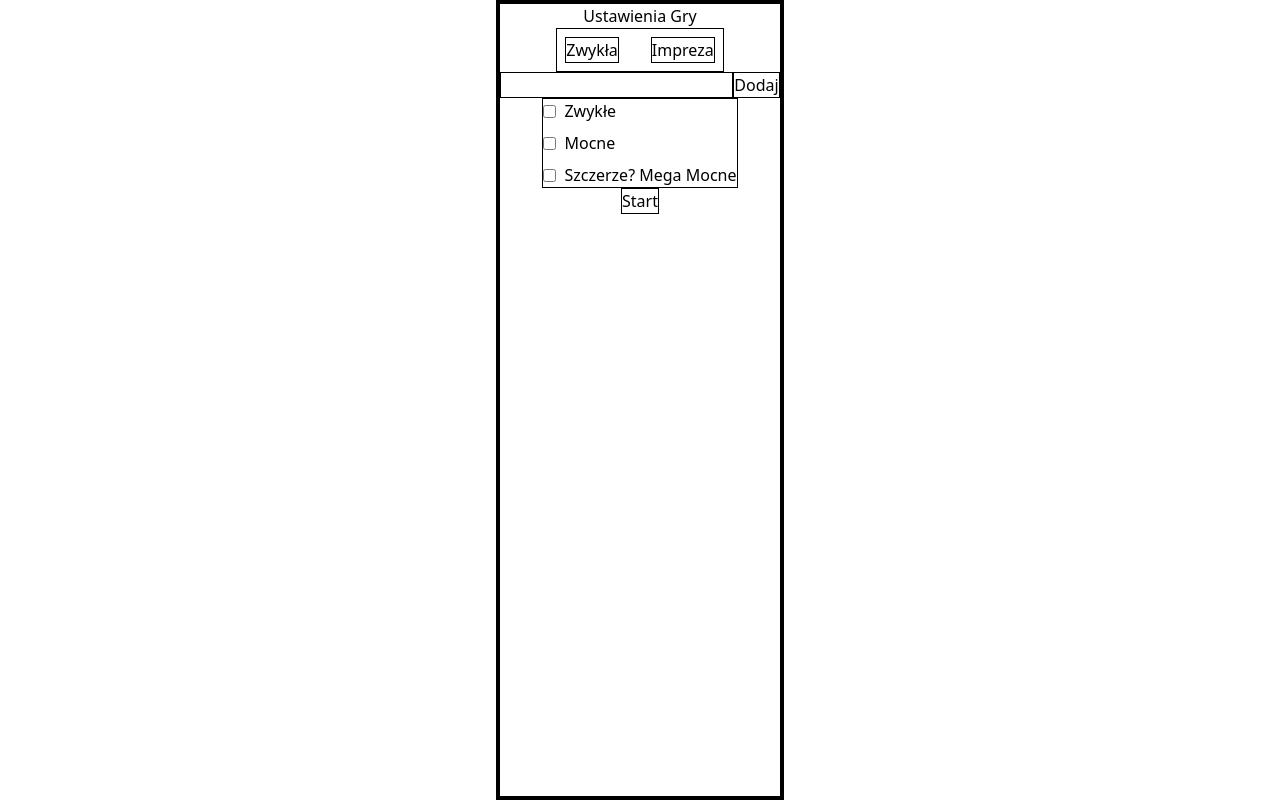
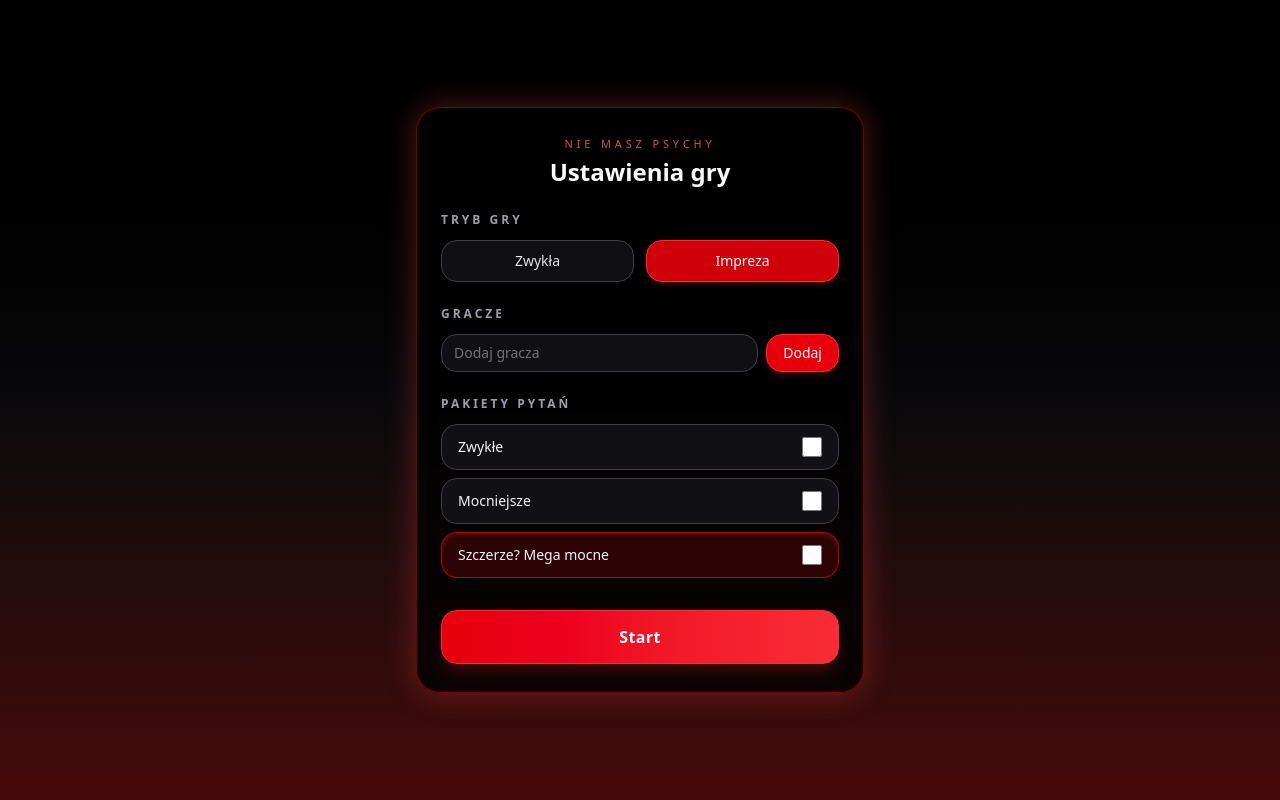
Before and after one commit to Mozlook/TruthOrDareFrontend, a React (Vite) app: page / in a window 1280 px wide. Both pictures are taken after a click on the button "Impreza". Built offline with nearby package versions, Linux system fonts and the light colour scheme.

Commit message:
added styling

```diff
--- a/src/App.tsx
+++ b/src/App.tsx
@@ -12,8 +12,10 @@ function App() {
     hardcore: false,
   });
   const [party, setParty] = useState<string[]>([]);
+
   return (
-    <div className="flex justify-center min-h-screen ">
+    <div className="min-h-screen bg-gradient-to-b from-black via-zinc-950 to-red-950 text-zinc-50 flex items-center justify-center px-4 py-6">
+      <div className="w-full max-w-md">
         {gameState === "menu" && (
           <CreateGame
             setGameState={setGameState}
@@ -25,6 +27,7 @@ function App() {
             setParty={setParty}
           />
         )}
+
         {gameState === "game" && (
           <DisplayQuestion
             gameMode={gameMode}
@@ -33,6 +36,7 @@ function App() {
           />
         )}
       </div>
+    </div>
   );
 }
 
--- a/src/components/CreateGame/CreateGame.tsx
+++ b/src/components/CreateGame/CreateGame.tsx
@@ -16,6 +16,7 @@ type Props = {
   setQuestionsPackage: React.Dispatch<React.SetStateAction<QuestionsPackage>>;
   setParty: React.Dispatch<React.SetStateAction<string[]>>;
 };
+
 const CreateGame: React.FC<Props> = ({
   gameMode,
   questionsPackge,
@@ -28,25 +29,55 @@ const CreateGame: React.FC<Props> = ({
   function StartGame() {
     setGameState("game");
   }
+
   return (
-    <div className="border-black border-4 flex flex-col items-center">
-      Ustawienia Gry
+    <section className="rounded-3xl bg-black/80 border border-red-700/60 shadow-[0_0_30px_rgba(239,68,68,0.35)] backdrop-blur-sm px-5 py-6 sm:px-6 sm:py-7 space-y-6">
+      <header className="text-center space-y-1">
+        <p className="text-[11px] uppercase tracking-[0.35em] text-red-400/80">
+          Nie masz psychy
+        </p>
+        <h1 className="text-2xl font-semibold text-zinc-50">Ustawienia gry</h1>
+      </header>
+
+      <div className="space-y-3">
+        <h2 className="text-xs font-semibold uppercase tracking-[0.25em] text-zinc-400">
+          Tryb gry
+        </h2>
         <GameModePicker
           gameMode={gameMode}
           setGameMode={setGameMode}
           setParty={setParty}
         />
+      </div>
+
       {gameMode === "party" && (
+        <div className="space-y-3">
+          <h2 className="text-xs font-semibold uppercase tracking-[0.25em] text-zinc-400">
+            Gracze
+          </h2>
           <PartyCreator party={party} setParty={setParty} />
+        </div>
       )}
+
+      <div className="space-y-3">
+        <h2 className="text-xs font-semibold uppercase tracking-[0.25em] text-zinc-400">
+          Pakiety pytań
+        </h2>
         <QuestionsPackagePicker
           questionsPackage={questionsPackge}
           setQuestionPackage={setQuestionsPackage}
         />
-      <button type="button" onClick={StartGame} className="border-1">
+      </div>
+
+      <button
+        type="button"
+        onClick={StartGame}
+        className="mt-2 w-full rounded-2xl border border-red-500 bg-gradient-to-r from-red-600 to-red-500 py-3.5 text-base font-semibold tracking-wide text-white shadow-lg shadow-red-900/40 transition-transform active:scale-[0.97] focus-visible:outline-none focus-visible:ring-2 focus-visible:ring-red-400 focus-visible:ring-offset-2 focus-visible:ring-offset-black"
+      >
         Start
       </button>
-    </div>
+    </section>
   );
 };
+
 export default CreateGame;
--- a/src/components/CreateGame/GameModePicker.tsx
+++ b/src/components/CreateGame/GameModePicker.tsx
@@ -5,16 +5,31 @@ type Props = {
   setGameMode: React.Dispatch<React.SetStateAction<GameMode>>;
   setParty: React.Dispatch<React.SetStateAction<string[]>>;
 };
-const GameModePicker: React.FC<Props> = ({ setGameMode, setParty }) => {
-  function SetGameMode(gameMode: GameMode) {
-    setGameMode(gameMode);
+
+const GameModePicker: React.FC<Props> = ({
+  gameMode,
+  setGameMode,
+  setParty,
+}) => {
+  function SetGameMode(mode: GameMode) {
+    setGameMode(mode);
     setParty([]);
   }
+
+  const baseButton =
+    "flex-1 py-2.5 rounded-2xl text-sm font-medium border transition hover:-translate-y-[1px] active:translate-y-[1px]";
+  const activeButton =
+    "bg-red-600/90 border-red-500 text-white shadow-md shadow-red-900/40";
+  const inactiveButton =
+    "bg-zinc-900/70 border-zinc-700 text-zinc-200 hover:bg-zinc-900";
+
   return (
-    <div className="border-1 flex gap-4">
+    <div className="flex gap-3">
       <button
         type="button"
-        className="m-2 border-1"
+        className={`${baseButton} ${
+          gameMode === "normal" ? activeButton : inactiveButton
+        }`}
         onClick={() => SetGameMode("normal")}
       >
         Zwykła
@@ -22,7 +37,9 @@ const GameModePicker: React.FC<Props> = ({ setGameMode, setParty }) => {
 
       <button
         type="button"
-        className="m-2 border-1"
+        className={`${baseButton} ${
+          gameMode === "party" ? activeButton : inactiveButton
+        }`}
         onClick={() => SetGameMode("party")}
       >
         Impreza
@@ -30,4 +47,5 @@ const GameModePicker: React.FC<Props> = ({ setGameMode, setParty }) => {
     </div>
   );
 };
+
 export default GameModePicker;
--- a/src/components/CreateGame/PartyCreator.tsx
+++ b/src/components/CreateGame/PartyCreator.tsx
@@ -4,32 +4,51 @@ type Props = {
   party: string[];
   setParty: React.Dispatch<React.SetStateAction<string[]>>;
 };
+
 const PartyCreator: React.FC<Props> = ({ party, setParty }) => {
   const [player, setPlayer] = useState<string>("");
 
   function AddToParty() {
-    setParty((prev) => [...prev, player]);
+    if (!player.trim()) return;
+    setParty((prev) => [...prev, player.trim()]);
     setPlayer("");
   }
+
   return (
-    <div className="flex flex-col">
-      {party.map((player) => (
-        <span>{player}</span>
-      ))}
-      <div className="flex">
+    <div className="space-y-3">
+      {party.length > 0 && (
+        <div className="flex flex-wrap gap-2">
+          {party.map((member) => (
+            <span
+              key={member}
+              className="rounded-full border border-zinc-700 bg-zinc-900/80 px-3 py-1 text-xs text-zinc-100"
+            >
+              {member}
+            </span>
+          ))}
+        </div>
+      )}
+
+      <div className="flex gap-2">
         <input
           type="text"
           value={player}
           onChange={(e) => {
             setPlayer(e.target.value);
           }}
-          className="border-1"
+          placeholder="Dodaj gracza"
+          className="flex-1 rounded-2xl border border-zinc-700 bg-zinc-900/70 px-3 py-2 text-sm text-zinc-100 outline-none focus:border-red-500 focus:ring-1 focus:ring-red-500 placeholder:text-zinc-500"
         />
-        <button onClick={AddToParty} className="border-1">
+        <button
+          type="button"
+          onClick={AddToParty}
+          className="rounded-2xl border border-red-500 bg-red-600 px-4 text-sm font-medium text-white shadow-md shadow-red-900/40 active:scale-[0.97] transition-transform"
+        >
           Dodaj
         </button>
       </div>
     </div>
   );
 };
+
 export default PartyCreator;
--- a/src/components/CreateGame/QuestionsPackagePicker.tsx
+++ b/src/components/CreateGame/QuestionsPackagePicker.tsx
@@ -10,8 +10,9 @@ const QuestionsPackagePicker: React.FC<Props> = ({
   setQuestionPackage,
 }) => {
   return (
-    <div className="flex flex-col gap-2 border-1">
-      <label className="flex items-center gap-2">
+    <div className="space-y-2">
+      <label className="flex items-center justify-between gap-3 rounded-2xl border border-zinc-700 bg-zinc-900/70 px-4 py-3 text-sm text-zinc-100">
+        <span>Zwykłe</span>
         <input
           type="checkbox"
           checked={questionsPackage.normal}
@@ -21,11 +22,12 @@ const QuestionsPackagePicker: React.FC<Props> = ({
               normal: e.target.checked,
             }))
           }
+          className="h-5 w-5 accent-red-500"
         />
-        <span>Zwykłe</span>
       </label>
 
-      <label className="flex items-center gap-2">
+      <label className="flex items-center justify-between gap-3 rounded-2xl border border-zinc-700 bg-zinc-900/70 px-4 py-3 text-sm text-zinc-100">
+        <span>Mocniejsze</span>
         <input
           type="checkbox"
           checked={questionsPackage.hard}
@@ -35,11 +37,12 @@ const QuestionsPackagePicker: React.FC<Props> = ({
               hard: e.target.checked,
             }))
           }
+          className="h-5 w-5 accent-red-500"
         />
-        <span>Mocne</span>
       </label>
 
-      <label className="flex items-center gap-2">
+      <label className="flex items-center justify-between gap-3 rounded-2xl border border-red-600/70 bg-red-950/60 px-4 py-3 text-sm text-zinc-100 shadow-inner shadow-red-900/50">
+        <span>Szczerze? Mega mocne</span>
         <input
           type="checkbox"
           checked={questionsPackage.hardcore}
@@ -49,8 +52,8 @@ const QuestionsPackagePicker: React.FC<Props> = ({
               hardcore: e.target.checked,
             }))
           }
+          className="h-5 w-5 accent-red-500"
         />
-        <span>Szczerze? Mega Mocne</span>
       </label>
     </div>
   );
--- a/src/components/DisplayQuestion/DisplayQuestion.tsx
+++ b/src/components/DisplayQuestion/DisplayQuestion.tsx
@@ -9,12 +9,17 @@ type Props = {
   party: string[];
   questionPackage: QuestionsPackage;
 };
+
 const DisplayQuestion: React.FC<Props> = ({
   gameMode,
   party,
   questionPackage,
 }) => {
+  const [activePlayer, setActivePlayer] = useState<number>(
+    Math.floor(Math.random() * party.length),
+  );
   const [question, setQuestion] = useState<Question>({ text: "", penalty: 0 });
+
   const questions = useMemo(() => {
     let q: Question[] = [];
 
@@ -29,28 +34,13 @@ const DisplayQuestion: React.FC<Props> = ({
     }
 
     return q;
-  }, [questionPackage.normal, questionPackage.hard, questionPackage.hardcore]);
+  }, [questionPackage]);
 
   function DrawQuestion() {
-    if (!questions.length) {
-      console.log("empty question array");
-      return;
-    }
+    if (!questions.length) return;
 
-    const index = Math.floor(Math.random() * questions.length);
-    const baseQuestion = questions[index];
-
-    const target =
-      gameMode === "party" && party.length > 0
-        ? party[Math.floor(Math.random() * party.length)]
-        : "losowa osoba";
-
-    const textWithTarget = baseQuestion.text.replaceAll("{target}", target);
-
-    setQuestion({
-      ...baseQuestion,
-      text: textWithTarget,
-    });
+    const randomIndex = Math.floor(Math.random() * questions.length);
+    setQuestion(questions[randomIndex]);
   }
 
   useEffect(() => {
@@ -58,14 +48,16 @@ const DisplayQuestion: React.FC<Props> = ({
   }, [questions.length]);
 
   return (
-    <div className="flex flex-col border-1">
+    <section className="rounded-3xl bg-black/80 border border-red-700/60 shadow-[0_0_30px_rgba(239,68,68,0.35)] backdrop-blur-sm px-5 py-6 sm:px-6 sm:py-7">
       <QuestionCard
         party={party}
+        activePlayer={activePlayer}
         gameMode={gameMode}
         question={question}
         DrawQuestion={DrawQuestion}
       />
-    </div>
+    </section>
   );
 };
+
 export default DisplayQuestion;
--- a/src/components/DisplayQuestion/QuestionCard.tsx
+++ b/src/components/DisplayQuestion/QuestionCard.tsx
@@ -1,23 +1,50 @@
 import type { Question, GameMode } from "../../models/models";
+
 type Props = {
   party: string[];
+  activePlayer: number;
   gameMode: GameMode;
   question: Question;
   DrawQuestion: () => void;
 };
+
 const QuestionCard: React.FC<Props> = ({
   party,
+  activePlayer,
   gameMode,
   question,
   DrawQuestion,
 }) => {
   return (
-    <div>
-      {question.text}
-      <button onClick={DrawQuestion} className="border-1">
-        Next
+    <div className="flex flex-col gap-6">
+      {gameMode === "party" && party.length > 0 && (
+        <div className="text-center text-xs font-semibold uppercase tracking-[0.25em] text-red-400">
+          Tryb imprezowy
+        </div>
+      )}
+
+      <p className="text-lg sm:text-xl text-center leading-relaxed text-zinc-50 min-h-[140px] flex items-center justify-center">
+        {question.text || "Kliknij „Następne pytanie”, żeby zaczynać!"}
+      </p>
+      {question.penalty === 1 ? (
+        <p className="text-lg sm:text-xl text-center leading-relaxed text-zinc-50 flex items-center justify-center">
+          Kara: {question.penalty} shot
+        </p>
+      ) : (
+        <p className="text-lg sm:text-xl text-center leading-relaxed text-zinc-50 flex items-center justify-center">
+          Kara: {question.penalty} shoty
+        </p>
+      )}
+
+      <button
+        type="button"
+        onClick={DrawQuestion}
+        className="mt-2 w-full rounded-2xl border border-red-500 bg-gradient-to-r from-red-600 to-red-500 py-3 text-base font-semibold tracking-wide text-white shadow-lg shadow-red-900/40 transition-transform active:scale-[0.97] focus-visible:outline-none focus-visible:ring-2 focus-visible:ring-red-400 focus-visible:ring-offset-2 focus-visible:ring-offset-black"
+      >
+        Następne pytanie
       </button>
     </div>
   );
 };
+
 export default QuestionCard;
```
Lines whose indentation alone changed are shown as unchanged.
